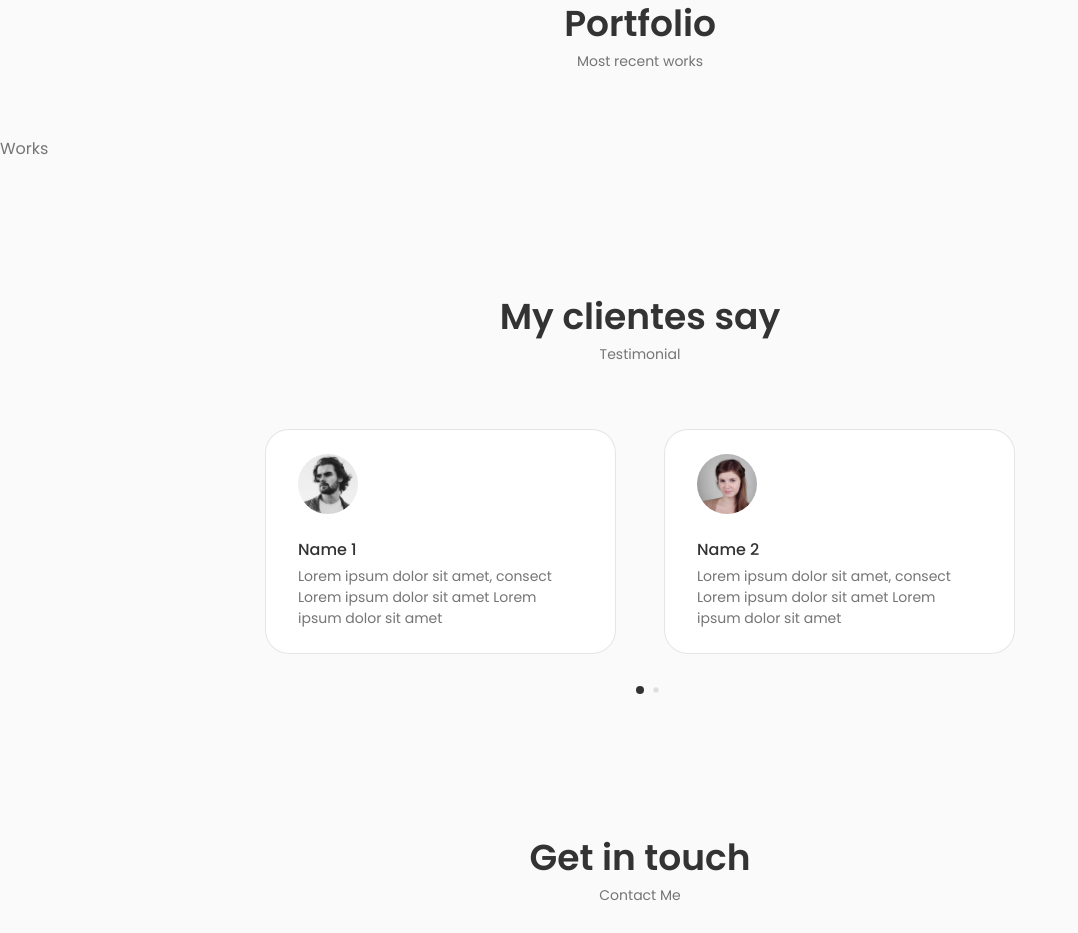
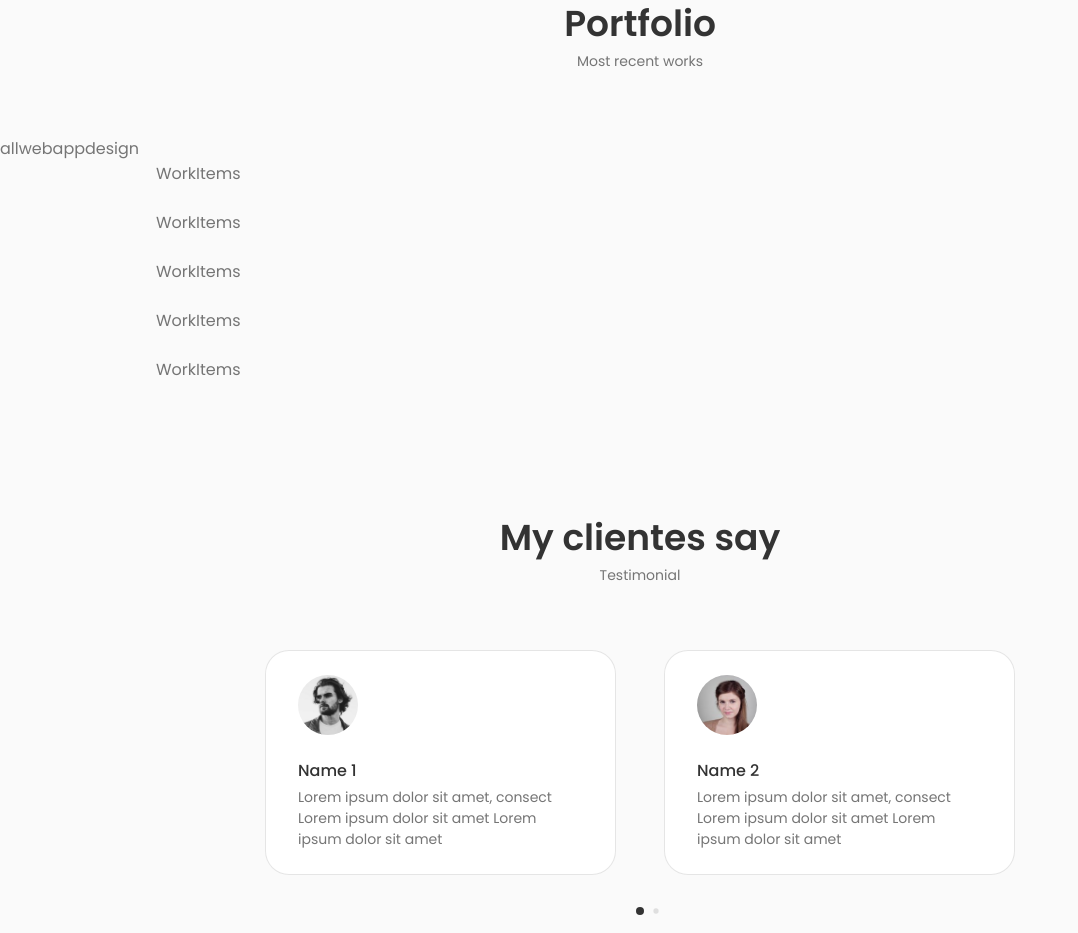
Before and after one commit to Deybi1004/Web-Profile, a React (Create React App) app: page / in a window 1280 px wide. Shown: the part 3560-4493 px from the top of the page, without its empty margins (0-1078 px from the left). Built offline with nearby package versions, Linux system fonts and the light colour scheme.

Commit message:
Component Work Item

```diff
--- /dev/null
+++ b/src/components/work/WorkItems.jsx
@@ -0,0 +1,9 @@
+import React from 'react'
+
+function WorkItems() {
+  return (
+    <div>WorkItems</div>
+  )
+}
+
+export default WorkItems
--- a/src/components/work/Works.jsx
+++ b/src/components/work/Works.jsx
@@ -1,8 +1,25 @@
-import React from 'react'
+import React from 'react';
+import { projectsData , projectsNav } from './Data';
+import WorkItems from './WorkItems';
 
 function Works() {
   return (
-    <div>Works</div>
+    <div>
+        <div className="work__filters">
+        {projectsNav.map ((item,index) => {
+            return (
+                <span className="work__item" key={index} >{item.name}</span>
+
+            )
+        })}
+    </div>
+
+    <div className="work__container container grid">{projectsData.map((item) => {
+        return (
+            <WorkItems />
+        )
+    })}</div>
+    </div>
   )
 }
 
```
